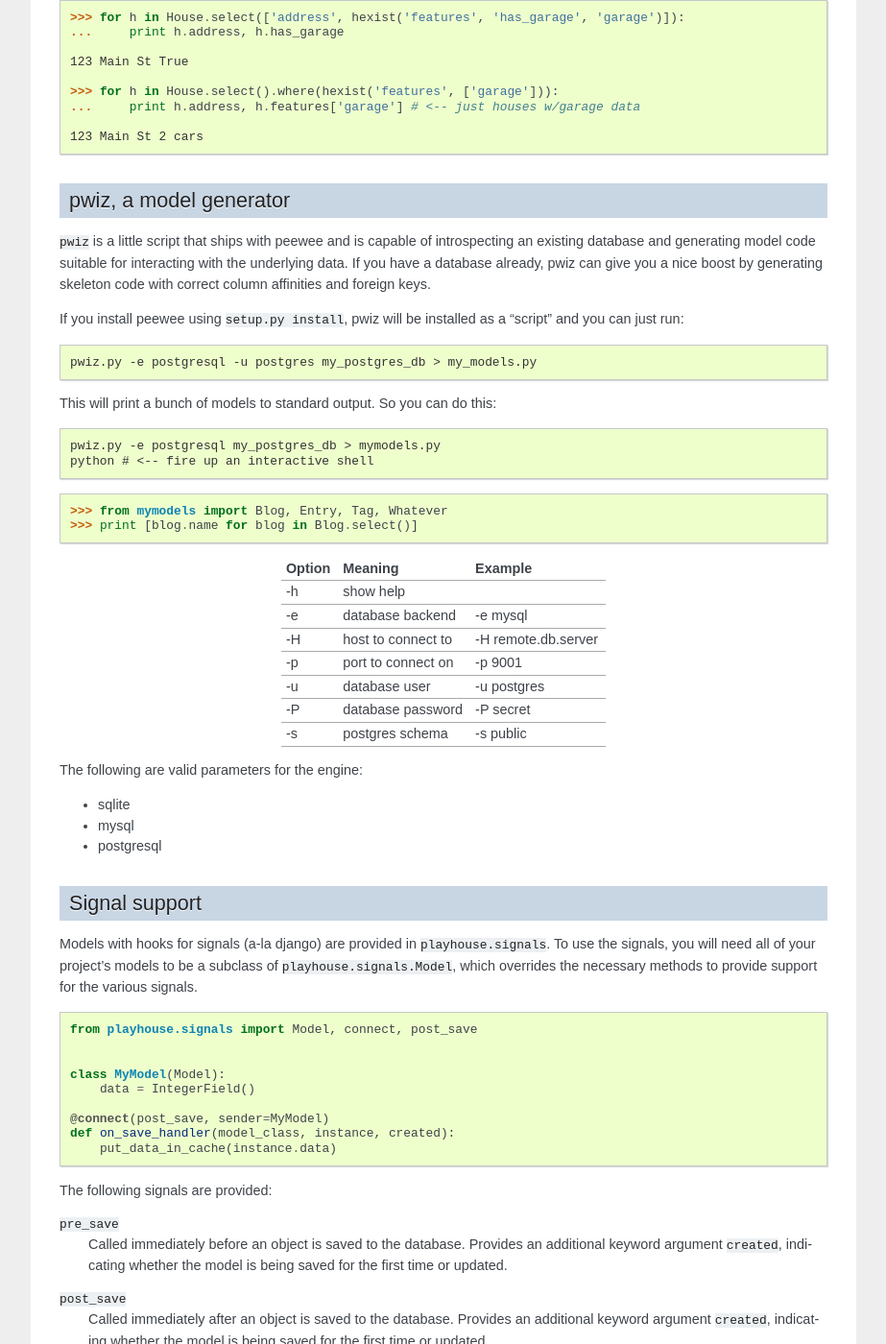
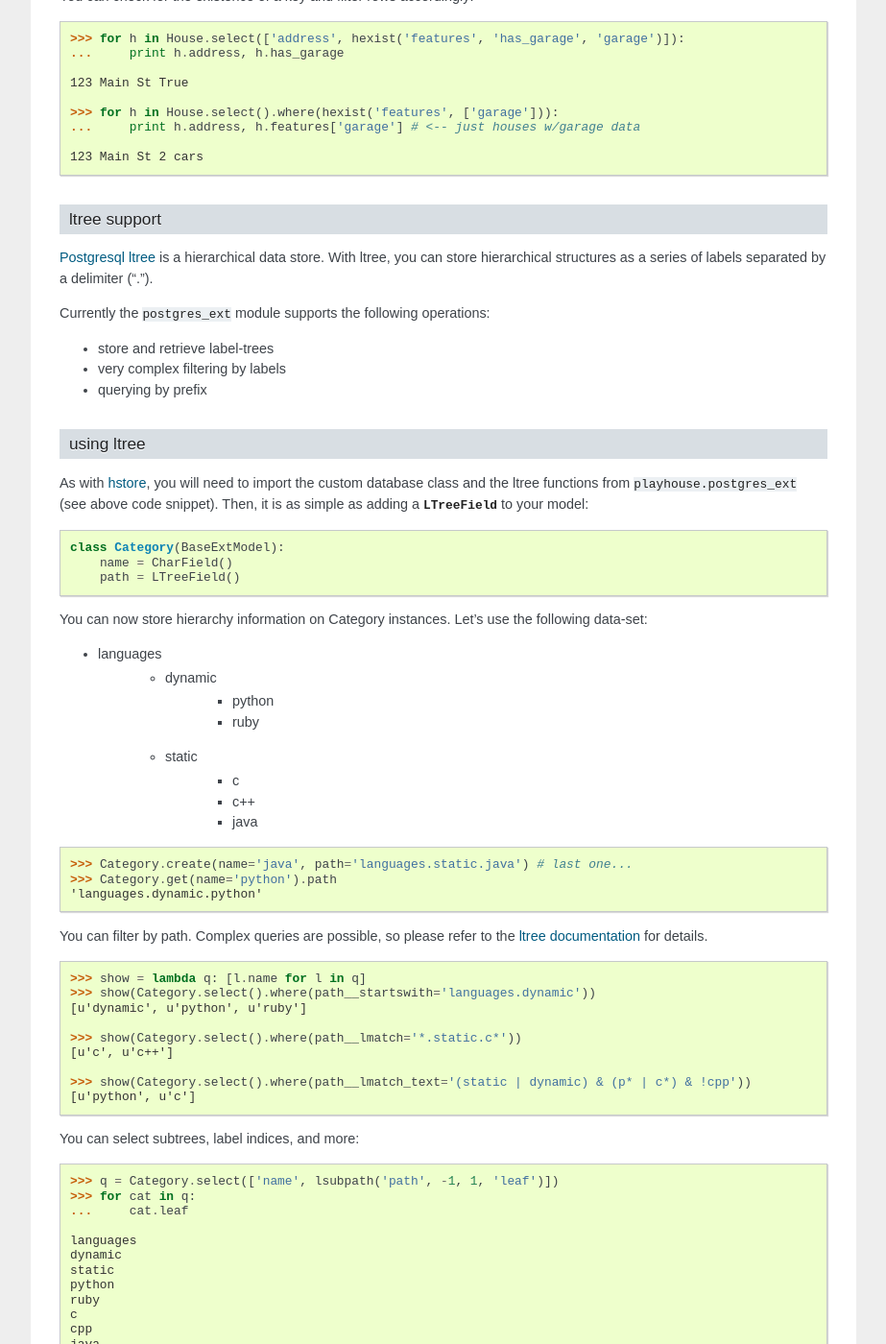
Before and after one commit to coleifer/peewee, a Sphinx documentation site: the page built from docs/peewee/playhouse.rst, in a window 1280 px wide and 1400 px high, scrolled down 3382 px. Shown: the whole window at 96% size, without its empty margins (198-1121 px from the left). Built offline with Sphinx 7.4.7, drawn with Linux system fonts in a browser that asks for light colours; some of the changed text lies outside the part shown.

Commit message:
Adding some docs on using ltree

```diff
--- a/docs/peewee/playhouse.rst
+++ b/docs/peewee/playhouse.rst
@@ -79,12 +79,13 @@
         The name of the extension module to use with this virtual table
 
 
-Postgresql Extensions (hstore)
-------------------------------
+Postgresql Extensions (hstore, ltree)
+-------------------------------------
 
 The postgresql extensions module provides a number of "postgres-only" functions, including:
 
 * :ref:`hstore support <hstore>`
+* :ref:`ltree support <ltree>`
 
 .. warning:: In order to start using the features described below, you will need to use the
     extension :py:class:`PostgresqlExtDatabase` class instead of :py:class:`PostgresqlDatabase`.
@@ -227,6 +228,95 @@
     ...     print h.address, h.features['garage'] # <-- just houses w/garage data
 
     123 Main St 2 cars
+
+
+.. _ltree:
+
+ltree support
+^^^^^^^^^^^^^
+
+`Postgresql ltree <http://www.postgresql.org/docs/current/static/ltree.html>`_ is
+a hierarchical data store.  With ltree, you can store hierarchical structures as
+a series of labels separated by a delimiter (".").
+
+Currently the ``postgres_ext`` module supports the following operations:
+
+* store and retrieve label-trees
+* very complex filtering by labels
+* querying by prefix
+
+
+using ltree
+^^^^^^^^^^^
+
+As with :ref:`hstore <hstore>`, you will need to import the custom database class and the ltree
+functions from ``playhouse.postgres_ext`` (see above code snippet).  Then, it is
+as simple as adding a :py:class:`LTreeField` to your model:
+
+.. code-block:: python
+
+    class Category(BaseExtModel):
+        name = CharField()
+        path = LTreeField()
+
+
+You can now store hierarchy information on Category instances.  Let's use the following
+data-set:
+
+* languages
+    * dynamic
+        * python
+        * ruby
+    * static
+        * c
+        * c++
+        * java
+
+.. code-block:: pycon
+
+    >>> Category.create(name='java', path='languages.static.java') # last one...
+    >>> Category.get(name='python').path
+    'languages.dynamic.python'
+
+You can filter by path.  Complex queries are possible, so please refer to
+the `ltree documentation <http://www.postgresql.org/docs/current/static/ltree.html>`_ for details.
+
+.. code-block:: pycon
+
+    >>> show = lambda q: [l.name for l in q]
+    >>> show(Category.select().where(path__startswith='languages.dynamic'))
+    [u'dynamic', u'python', u'ruby']
+
+    >>> show(Category.select().where(path__lmatch='*.static.c*'))
+    [u'c', u'c++']
+
+    >>> show(Category.select().where(path__lmatch_text='(static | dynamic) & (p* | c*) & !cpp'))
+    [u'python', u'c']
+
+You can select subtrees, label indices, and more:
+
+.. code-block:: pycon
+
+    >>> q = Category.select(['name', lsubpath('path', -1, 1, 'leaf')])
+    >>> for cat in q:
+    ...     cat.leaf
+
+    languages
+    dynamic
+    static
+    python
+    ruby
+    c
+    cpp
+    java
+
+    >>> q = Category.select([lindex('path', 'static', 'static_pos')])
+    >>> [x.static_pos for x in q]
+    [-1, -1, 1, -1, -1, 1, 1, 1]
+
+    >>> q = Category.select([nlevel('path', 'depth')]).where(name='python')
+    >>> print q.get().depth
+    3
 
 
 pwiz, a model generator
```
